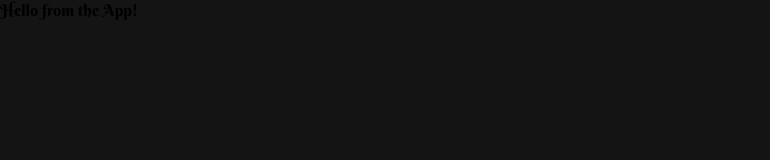
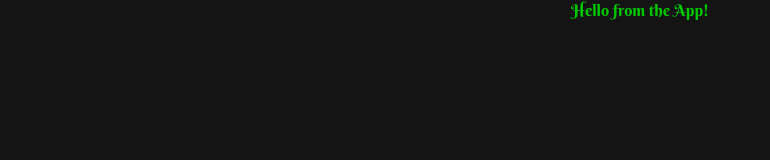
Before and after one commit to khandrym/roguelike-dungeon-crawler-game, a React (Create React App) app: page / in a window 1280 px wide. Shown: the top 160 px of the page, without its empty margins (0-770 px from the left). Built offline with nearby package versions, Linux system fonts and the light colour scheme.

Commit message:
Add ThemeProvider and AppWrapper components

```diff
--- /dev/null
+++ b/src/components/AppWrapper.tsx
@@ -0,0 +1,10 @@
+import styled from '../theme/styled-components';
+
+export default styled.div`
+  display: flex;
+  flex-direction: column;
+  flex-wrap: nowrap;
+  justify-content: flex-start;
+  align-items: center;
+  color: ${props => props.theme.primaryColor};
+`;
--- a/src/containers/App.tsx
+++ b/src/containers/App.tsx
@@ -1,11 +1,16 @@
 import * as React from 'react';
+import { ThemeProvider } from '../theme/styled-components';
+import { theme } from '../theme/theme';
+import AppWrapper from '../components/AppWrapper';
 
 class App extends React.Component {
   render() {
     return (
-      <div >
-        Hello from the App!
-      </div>
+      <ThemeProvider theme={theme}>
+        <AppWrapper >
+          Hello from the App!
+        </AppWrapper>
+      </ThemeProvider>
     );
   }
 }
--- /dev/null
+++ b/src/theme/styled-components.tsx
@@ -0,0 +1,15 @@
+import * as styledComponents from 'styled-components';
+import { ThemedStyledComponentsModule } from 'styled-components';
+
+import Theme from './theme';
+
+const {
+  default: styled,
+  css,
+  injectGlobal,
+  keyframes,
+  ThemeProvider
+} = styledComponents as ThemedStyledComponentsModule<Theme>;
+
+export { css, injectGlobal, keyframes, ThemeProvider };
+export default styled;
--- /dev/null
+++ b/src/theme/theme.tsx
@@ -0,0 +1,7 @@
+export default interface Theme {
+  primaryColor: string;
+}
+
+export const theme: Theme = {
+  primaryColor: 'rgb(0,200,0)'
+};
```
Also changed, not shown: 1 other file (tests, documents, lock files or other folders).
